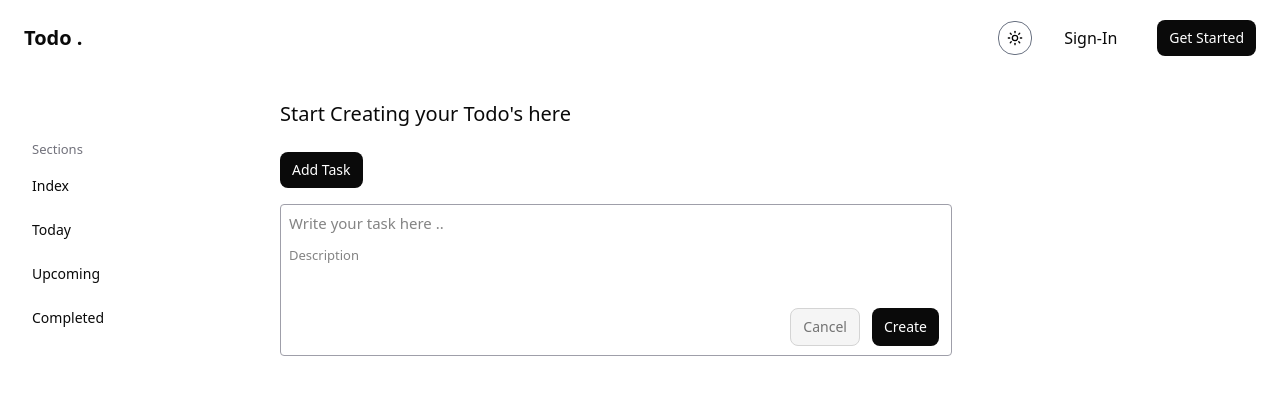
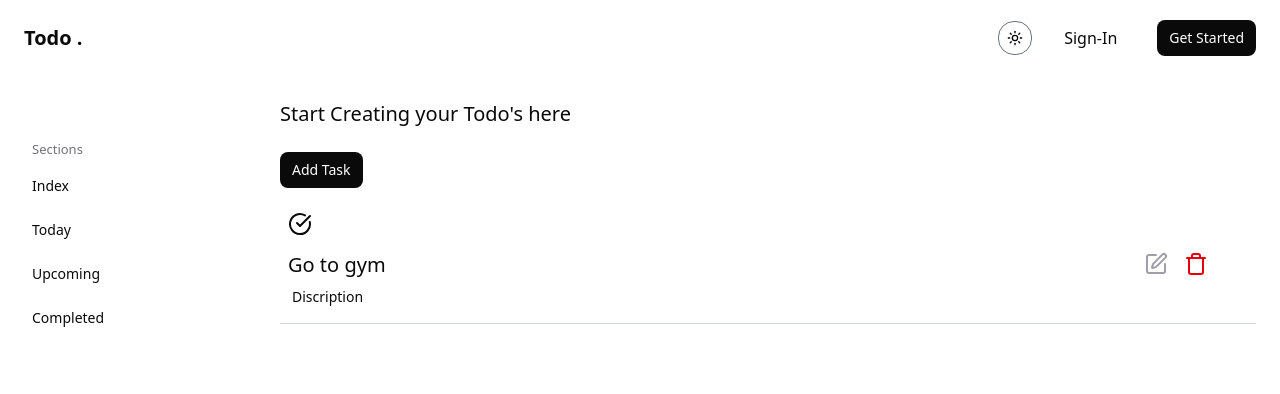
Before and after one commit to thamarai-titan/Todo-Website, a Next.js app: page /dashboard/inbox in a window 1280 px wide. Shown: the top 394 px of the page. Built offline with nearby package versions, Linux system fonts and the light colour scheme.

Commit message:
The Todo display card is added

```diff
--- a/app/dashboard/inbox/page.tsx
+++ b/app/dashboard/inbox/page.tsx
@@ -5,6 +5,7 @@ import Sidebar from "@/app/ui/sidebar"
 import Nav from "@/app/ui/home/nav-bar"
 import { useState } from "react";
 import CreateTodo from "@/app/ui/todo/create-todo";
+import TodoDisplay from "@/app/ui/todo/todo-display";
 
 export default function TodoHome(){
     return (
@@ -19,6 +20,7 @@ export default function TodoHome(){
                             Start Creating your Todo's here
                             <div className="py-4 md:py-6">
                                 <CreateTodo/>
+                                <TodoDisplay/>
                             </div>
                         </div>
                     </div>
--- a/app/ui/todo/create-todo.tsx
+++ b/app/ui/todo/create-todo.tsx
@@ -5,20 +5,21 @@ import { X } from "lucide-react";
 
 
 export default function CreateTodo() {
-    const [open,SetOpen] = useState<boolean>(false);
+    const [open,SetOpen] = useState<boolean>(true);
     return (
         <div className="">
-            <div className="" onClick={()=>(SetOpen(!open))}>
+            {open ? (<div className="" onClick={()=>(SetOpen(!open))}>
                 <Button variant="primary">Add Task</Button>
-            </div>
-            <div className="border border-zinc-400 h-38 my-4 rounded flex flex-col md:w-2xl">
+            </div>):(<div className="border border-zinc-400 h-38 my-4 rounded flex flex-col md:w-2xl">
                 <input type="text" className="mx-2 my-2 text-[15px] appearance-none focus:outline-none " placeholder="Write your task here .."/>
                 <input type="text" className="mx-2 my-1 text-[13px] appearance-none focus:outline-none " placeholder="Description"/>
                 <div className="flex justify-end px-3 gap-3 mt-10">
-                    <Button variant="secondary">Cancel</Button>
-                    <Button variant="primary">Create</Button>
+                    <Button variant="secondary" onClick={()=>SetOpen(!open)}>Cancel</Button>
+                    <Button variant="primary" onClick={()=>SetOpen(!open)}>Create</Button>
                 </div>
-            </div>
+            </div>)}
+
+
 
         </div>
     )
--- a/app/ui/todo/todo-display.tsx
+++ b/app/ui/todo/todo-display.tsx
@@ -0,0 +1,25 @@
+
+import { CircleCheckBig, SquarePen, Trash } from "lucide-react"
+import Button from "../components/button"
+export default function TodoDisplay(){
+    return (
+        <div>
+            <div className="py-4">
+
+                <div className="flex justify-between items-center p-2">
+                    <div>
+                        <button><CircleCheckBig/></button>
+                        <h2 className="text-md font-medium py-2">Go to gym</h2>
+                        <p className="text-sm font-light px-1 pb-2">Discription</p>
+                    </div>
+                    <div className="mr-10 space-x-4 flex items-center">
+                        <SquarePen className="text-zinc-400"/>
+                        <Trash className="text-red-600"/>
+                    </div>
+
+                </div>
+                <hr className="border-gray-300"/>
+            </div>
+        </div>
+    )
+}
```
